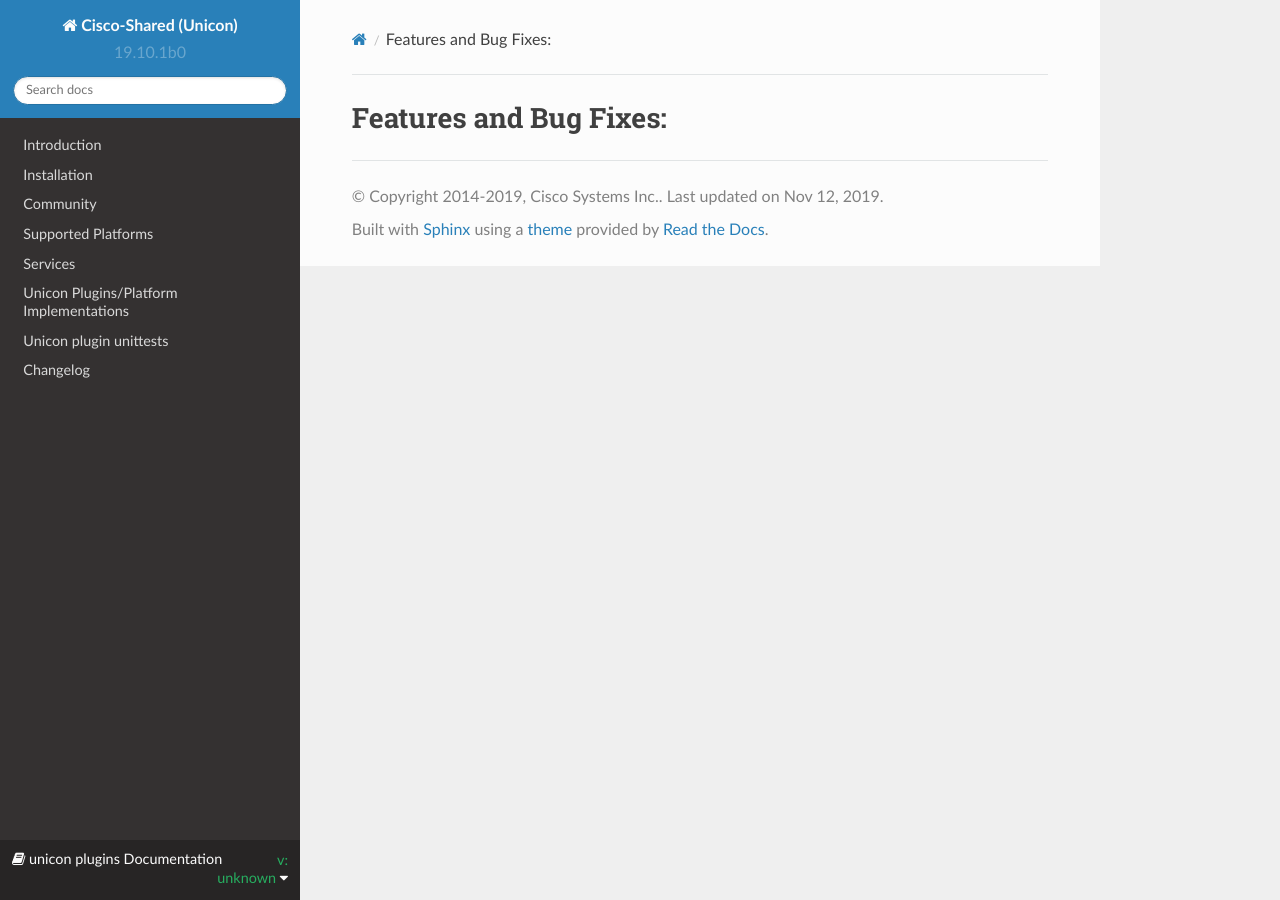
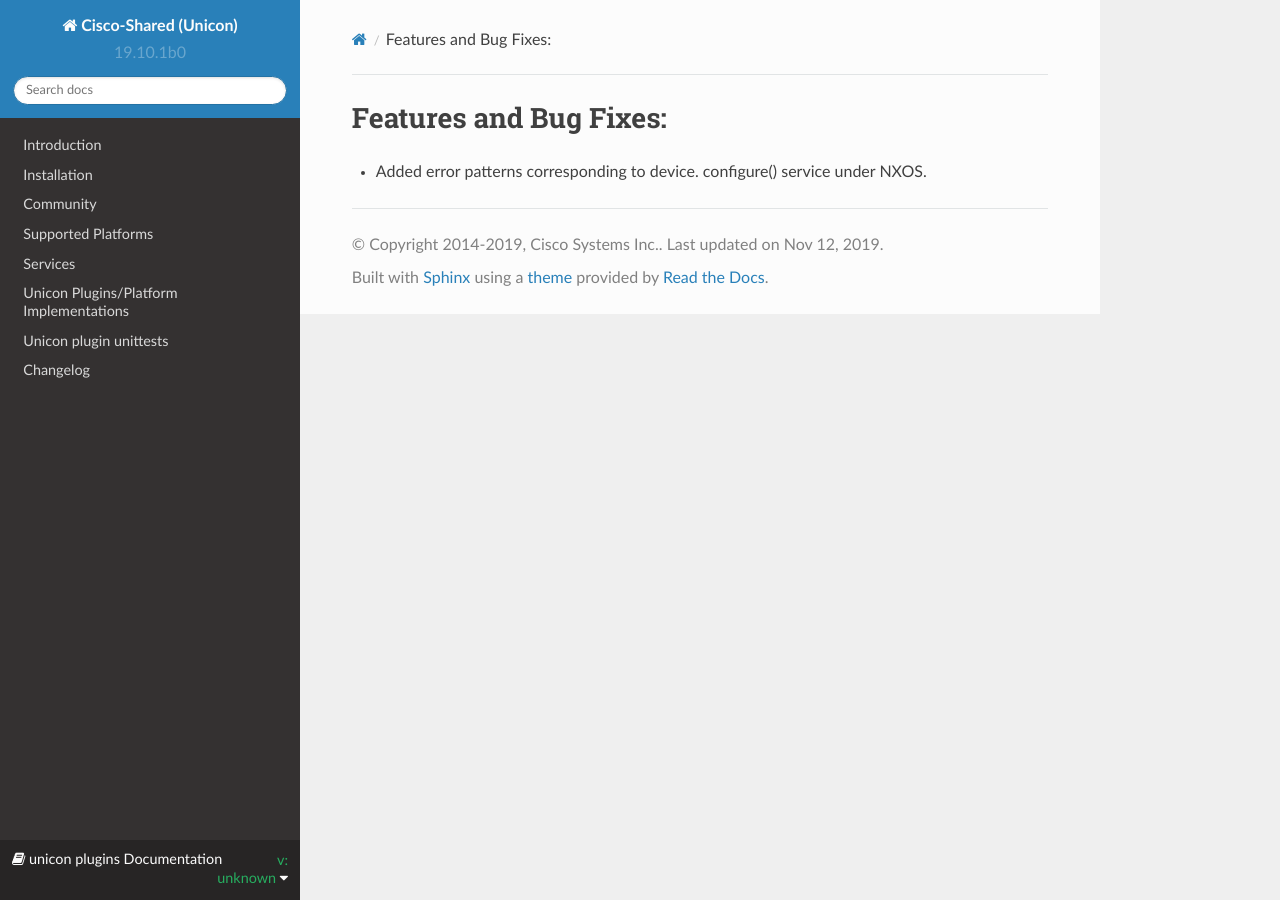
Before and after one commit to CiscoTestAutomation/unicon.plugins, a Sphinx documentation site: the page built from docs/changelog/undistributed.rst, in a window 1280 px wide. Built offline with Sphinx 7.4.7 and the Read the Docs theme 2.0.0, drawn with Linux system fonts in a browser that asks for light colours; pages that are not in the unit, such as notebooks, are missing from menus; the version number is read from the project's files by our own code.

Commit message:
Added changelog

```diff
--- a/docs/changelog/undistributed.rst
+++ b/docs/changelog/undistributed.rst
@@ -1,2 +1,3 @@
 Features and Bug Fixes:
 ^^^^^^^^^^^^^^^^^^^^^^^
+* Added error patterns corresponding to device. configure() service under NXOS.
```
